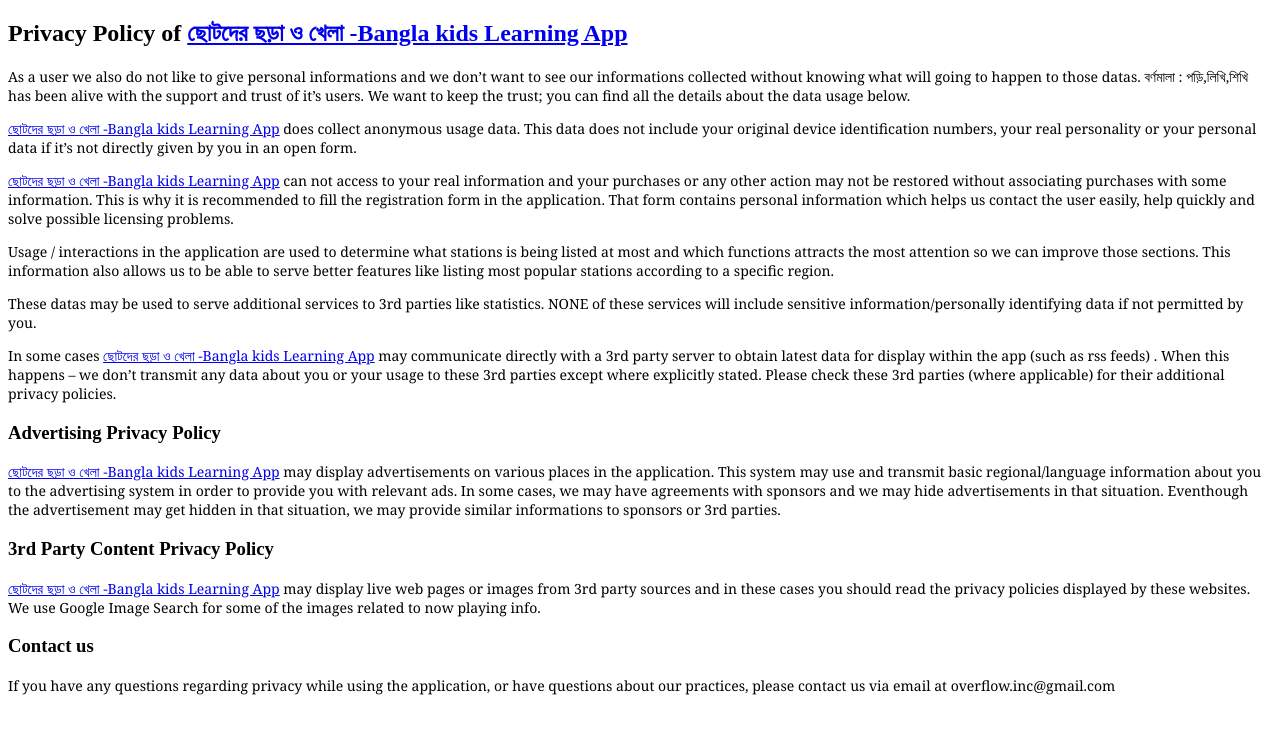
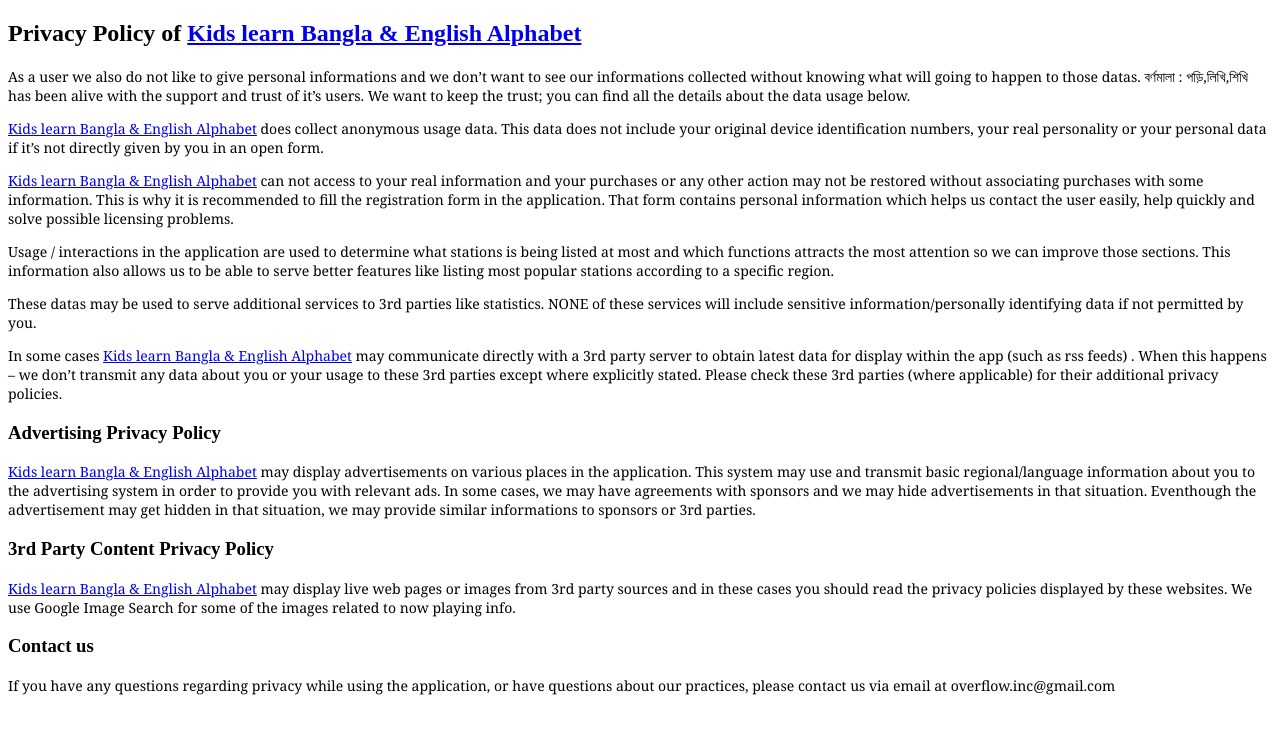
Before and after one commit to overflowbd/overflowbd.github.io, a plain HTML site: page privacy_policy_kidslearnalphabet.html in a window 1280 px wide. Drawn offline with Linux system fonts and the light colour scheme.

Commit message:
change the app name

```diff
--- a/privacy_policy_kidslearnalphabet.html
+++ b/privacy_policy_kidslearnalphabet.html
@@ -13,24 +13,24 @@ p {font-family:Georgia, serif;font-size:14px;font-style:normal;font-weight:norma
 </style>
 </head>
 <body>
-<h2>Privacy Policy of <a href="https://play.google.com/store/apps/details?id=overflow.alphabet">ছোটদের ছড়া ও খেলা -Bangla kids Learning App</a></h2>
+<h2>Privacy Policy of <a href="https://play.google.com/store/apps/details?id=overflow.alphabet">Kids learn Bangla & English Alphabet</a></h2>
 <p>As a user we also do not like to give personal informations and we don’t want to see our informations collected without knowing what will going to happen to those datas. বর্ণমালা : পড়ি,লিখি,শিখি has been alive with the support and trust of it’s users. We want to keep the trust; you can find all the details about the data usage below.</p>
 <p></p>
-<p><a href="https://play.google.com/store/apps/details?id=overflow.alphabet">ছোটদের ছড়া ও খেলা -Bangla kids Learning App</a> does collect anonymous usage data. This data does not include your original device identification numbers, your real personality or your personal data if it’s not directly given by you in an open form.</p>
+<p><a href="https://play.google.com/store/apps/details?id=overflow.alphabet">Kids learn Bangla & English Alphabet</a> does collect anonymous usage data. This data does not include your original device identification numbers, your real personality or your personal data if it’s not directly given by you in an open form.</p>
 <p></p>
-<p><a href="https://play.google.com/store/apps/details?id=overflow.alphabet">ছোটদের ছড়া ও খেলা -Bangla kids Learning App</a> can not access to your real information and your purchases or any other action may not be restored without associating purchases with some information. This is why it is recommended to fill the registration form in the application. That form contains personal information which helps us contact the user easily, help quickly and solve possible licensing problems.</p>
+<p><a href="https://play.google.com/store/apps/details?id=overflow.alphabet">Kids learn Bangla & English Alphabet</a> can not access to your real information and your purchases or any other action may not be restored without associating purchases with some information. This is why it is recommended to fill the registration form in the application. That form contains personal information which helps us contact the user easily, help quickly and solve possible licensing problems.</p>
 <p></p>
 <p>Usage / interactions in the application are used to determine what stations is being listed at most and which functions attracts the most attention so we can improve those sections. This information also allows us to be able to serve better features like listing most popular stations according to a specific region.</p>
 <p></p>
 <p>These datas may be used to serve additional services to 3rd parties like statistics. NONE of these services will include sensitive information/personally identifying data if not permitted by you.</p>
 <p></p>
-<p>In some cases <a href="https://play.google.com/store/apps/details?id=overflow.alphabet">ছোটদের ছড়া ও খেলা -Bangla kids Learning App</a> may communicate directly with a 3rd party server to obtain latest data for display within the app (such as rss feeds) . When this happens – we don’t transmit any data about you or your usage to these 3rd parties except where explicitly stated. Please check these 3rd parties (where applicable) for their additional privacy policies.</p>
+<p>In some cases <a href="https://play.google.com/store/apps/details?id=overflow.alphabet">Kids learn Bangla & English Alphabet</a> may communicate directly with a 3rd party server to obtain latest data for display within the app (such as rss feeds) . When this happens – we don’t transmit any data about you or your usage to these 3rd parties except where explicitly stated. Please check these 3rd parties (where applicable) for their additional privacy policies.</p>
 <p></p>
 <h3>Advertising Privacy Policy</h3>
-<p><a href="https://play.google.com/store/apps/details?id=overflow.alphabet">ছোটদের ছড়া ও খেলা -Bangla kids Learning App</a> may display advertisements on various places in the application. This system may use and transmit basic regional/language information about you to the advertising system in order to provide you with relevant ads. In some cases, we may have agreements with sponsors and we may hide advertisements in that situation. Eventhough the advertisement may get hidden in that situation, we may provide similar informations to sponsors or 3rd parties.</p>
+<p><a href="https://play.google.com/store/apps/details?id=overflow.alphabet">Kids learn Bangla & English Alphabet</a> may display advertisements on various places in the application. This system may use and transmit basic regional/language information about you to the advertising system in order to provide you with relevant ads. In some cases, we may have agreements with sponsors and we may hide advertisements in that situation. Eventhough the advertisement may get hidden in that situation, we may provide similar informations to sponsors or 3rd parties.</p>
 <p></p>
 <h3>3rd Party Content Privacy Policy</h3>
-<p><a href="https://play.google.com/store/apps/details?id=overflow.alphabet">ছোটদের ছড়া ও খেলা -Bangla kids Learning App</a> may display live web pages or images from 3rd party sources and in these cases you should read the privacy policies displayed by these websites. We use Google Image Search for some of the images related to now playing info.</p>
+<p><a href="https://play.google.com/store/apps/details?id=overflow.alphabet">Kids learn Bangla & English Alphabet</a> may display live web pages or images from 3rd party sources and in these cases you should read the privacy policies displayed by these websites. We use Google Image Search for some of the images related to now playing info.</p>
 <p></p>
 <h3>Contact us</h3>
 <p>If you have any questions regarding privacy while using the application, or have questions about our practices, please contact us via email at overflow.inc@gmail.com</p>
```
